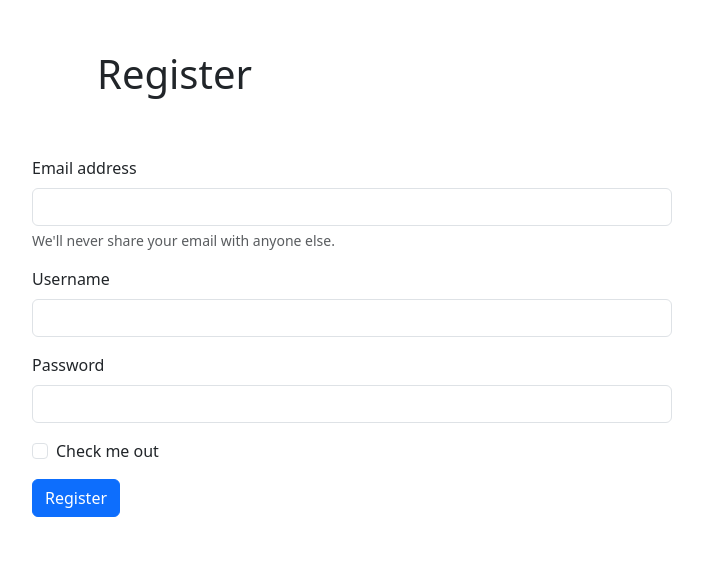
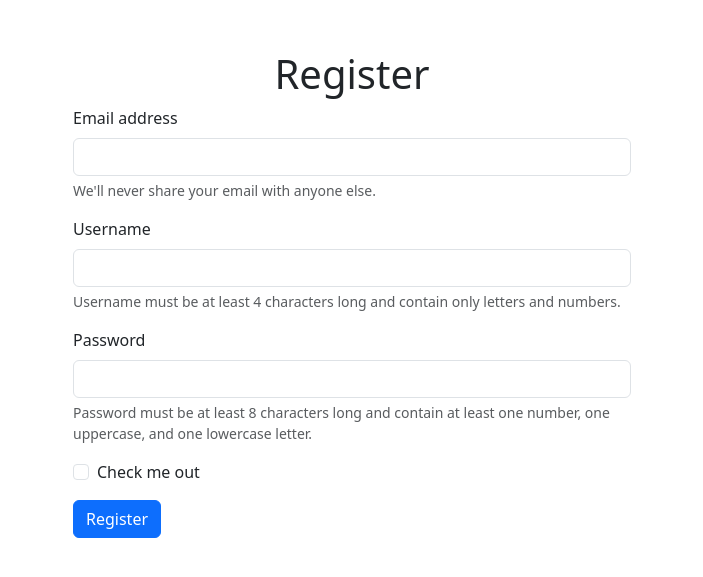
Before and after one commit to tyhuynh03/17_Quizlet-liked, a Django app: page /register-view/ in a window 1280 px wide. Shown: the part 56-633 px from the top of the page, without its empty margins (288-991 px from the left). Run offline with Django 5.2, Linux system fonts and the light colour scheme.

Commit message:
cập nhật ràng buộc tài khoản khi đăng kí, đăng nhập

```diff
--- a/src/users/templates/register.html
+++ b/src/users/templates/register.html
@@ -7,6 +7,15 @@
     <title>Bootstrap demo</title>
     <link href="https://cdn.jsdelivr.net/npm/bootstrap@5.3.3/dist/css/bootstrap.min.css" rel="stylesheet"
         integrity="sha384-QWTKZyjpPEjISv5WaRU9OFeRpok6YctnYmDr5pNlyT2bRjXh0JMhjY6hW+ALEwIH" crossorigin="anonymous">
+    <style>
+        .form-container {
+            margin-top: 50px;
+        }
+
+        .error {
+            color: red;
+        }
+    </style>
 </head>
 
 <body>
@@ -28,24 +37,35 @@
         </div>
     </nav>
     <!-- content -->
+    {% for message in messages %}
+    <div class="alert alert-{{ message.tags }}">
+        {{ message }}
+    </div>
+    {% endfor %}
+    <div class="container form-container">
+        <h1 class="text-center">Register</h1>
+        <div class="col-md-6 offset-md-3">
 
-    <h1 style="margin-left: 385px; padding: 50px 0px;">Register</h1>
-    <div class="col-md-6 offset-md-3 ">
-
-        <form method="POST" action="{% url 'register' %}">
+            <form method="POST" action="{% url 'register' %}" id="registerForm">
                 {% csrf_token %}
                 <div class="mb-3">
-                <label for="exampleInputEmail1" class="form-label">Email address</label>
-                <input type="email" class="form-control" name="email" required>
+                    <label for="email" class="form-label">Email address</label>
+                    <input type="email" class="form-control" id="email" name="email" required>
                     <div id="emailHelp" class="form-text">We'll never share your email with anyone else.</div>
                 </div>
                 <div class="mb-3">
-                <label for="exampleInputEmail1" class="form-label">Username</label>
-                <input type="text" class="form-control" name="username" required>
+                    <label for="username" class="form-label">Username</label>
+                    <input type="text" class="form-control" id="username" name="username" required minlength="4"
+                        pattern="[a-zA-Z0-9]+">
+                    <div id="usernameHelp" class="form-text">Username must be at least 4 characters long and contain only letters and numbers.</div>
+                    <div class="error" id="usernameError"></div>
                 </div>
                 <div class="mb-3">
-                <label for="exampleInputPassword1" class="form-label">Password</label>
-                <input type="password" class="form-control" name="password" required>
+                    <label for="password" class="form-label">Password</label>
+                    <input type="password" class="form-control" id="password" name="password" required minlength="8"
+                        pattern="(?=.*\d)(?=.*[a-z])(?=.*[A-Z]).{8,}">
+                    <div id="passwordHelp" class="form-text">Password must be at least 8 characters long and contain at least one number, one uppercase, and one lowercase letter.</div>
+                    <div class="error" id="passwordError"></div>
                 </div>
                 <div class="mb-3 form-check">
                     <input type="checkbox" class="form-check-input" id="exampleCheck1">
@@ -54,6 +74,30 @@
                 <button type="submit" class="btn btn-primary">Register</button>
             </form>
         </div>
+    </div>
+
+    <script>
+        document.getElementById('registerForm').addEventListener('submit', function (event) {
+            var username = document.getElementById('username');
+            var password = document.getElementById('password');
+            var usernameError = document.getElementById('usernameError');
+            var passwordError = document.getElementById('passwordError');
+
+            if (!username.validity.valid) {
+                usernameError.textContent = 'Username must be at least 4 characters long and contain only letters and numbers.';
+                event.preventDefault();
+            } else {
+                usernameError.textContent = '';
+            }
+
+            if (!password.validity.valid) {
+                passwordError.textContent = 'Password must be at least 8 characters long and contain at least one number, one uppercase, and one lowercase letter.';
+                event.preventDefault();
+            } else {
+                passwordError.textContent = '';
+            }
+        });
+    </script>
 
     <script src="https://cdn.jsdelivr.net/npm/bootstrap@5.3.3/dist/js/bootstrap.bundle.min.js"
         integrity="sha384-YvpcrYf0tY3lHB60NNkmXc5s9fDVZLESaAA55NDzOxhy9GkcIdslK1eN7N6jIeHz"
```
Also changed, not shown: src/users/templates/login.html (+36 -8 lines). Lines whose indentation alone changed are shown as unchanged.
